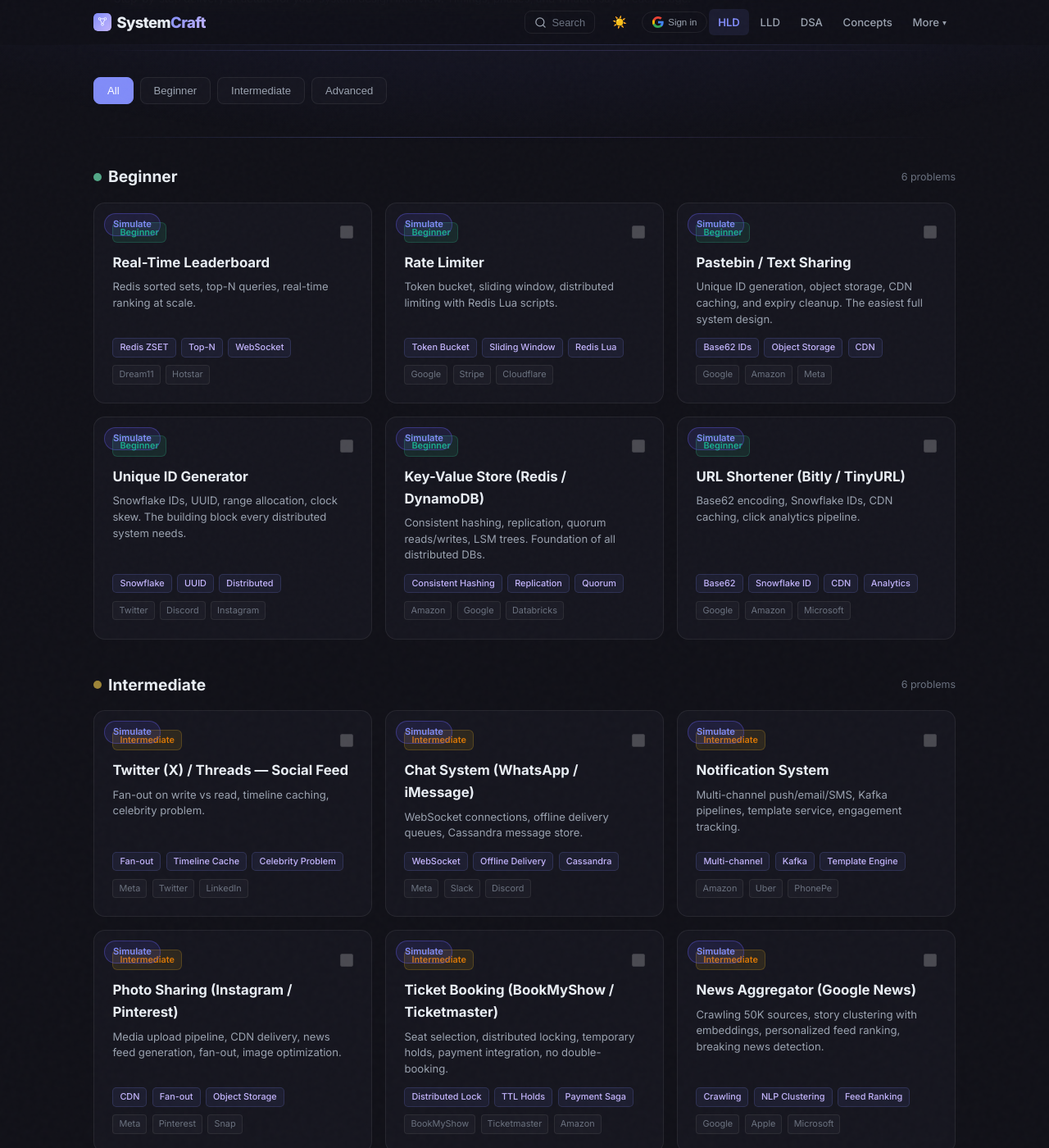
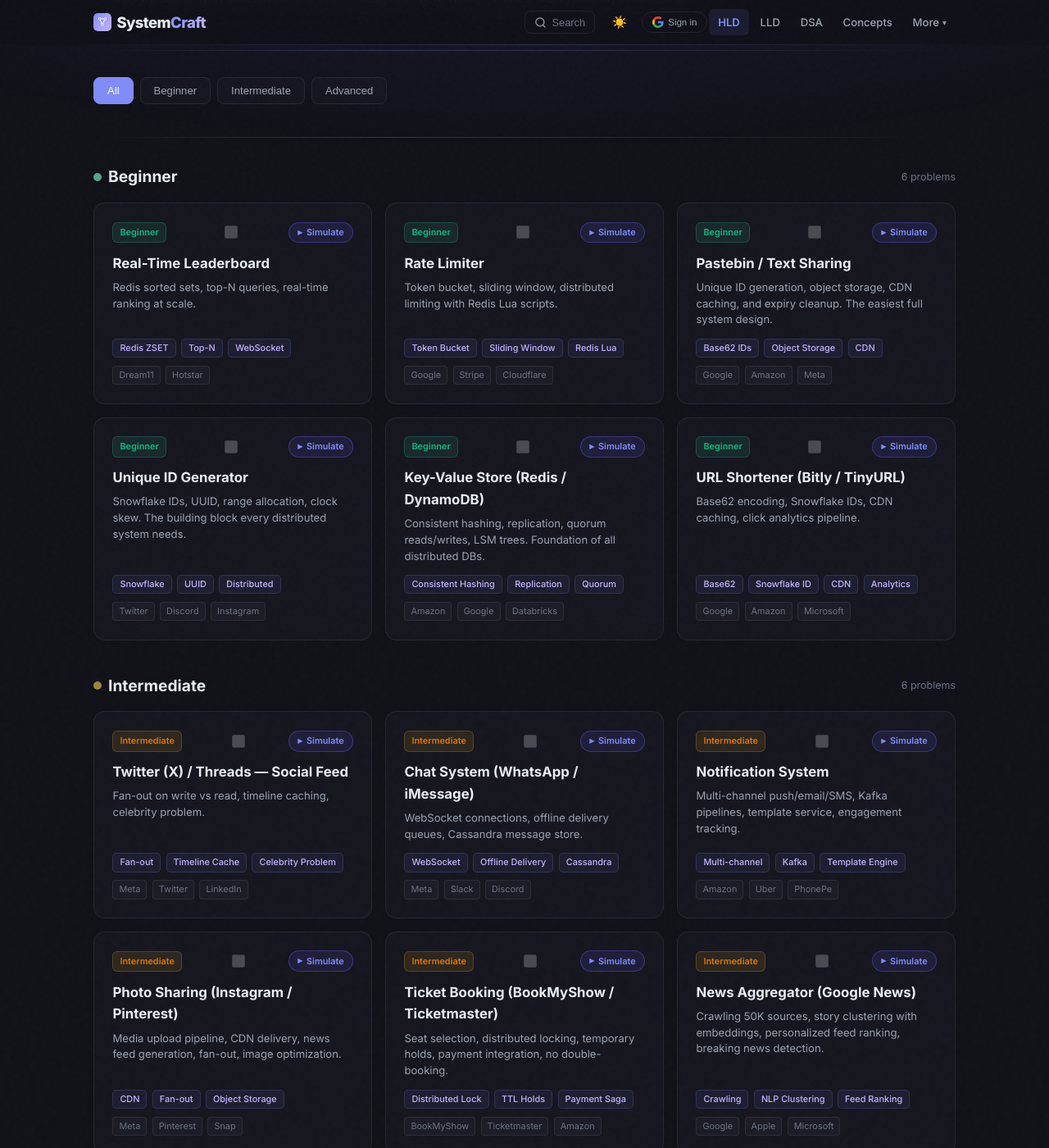
Before and after one commit to iluzn/HLD-Designs, a Jekyll site: the page built from pages/hld.html, in a window 1280 px wide and 1400 px high, scrolled down 675 px. Shown: the whole window at 82% size. Built offline with Jekyll 4.4.1, drawn with Linux system fonts in a browser that asks for light colours; some of the changed text lies outside the part shown.

Commit message:
fix(hld): Stop Simulate chip overlapping difficulty badge; polish simulator UI
- Inject Simulate chip into card-top row so flexbox lays it beside the badge
- Cleaner node styling (filled status-colored icon badge, gradient, shadow)
- Brief banner: prompt + requirement pills instead of bullet list

```diff
--- a/pages/hld.html
+++ b/pages/hld.html
@@ -1123,12 +1123,12 @@
 </script>
 
 <style>
-.sim-chip{position:absolute;top:12px;left:12px;z-index:4;display:inline-flex;align-items:center;gap:5px;
-  font-size:0.7rem;font-weight:600;padding:4px 10px;border-radius:20px;cursor:pointer;
+.sim-chip{display:inline-flex;align-items:center;gap:5px;
+  font-size:0.68rem;font-weight:600;padding:3px 10px;border-radius:20px;cursor:pointer;
   background:rgba(108,99,255,0.12);color:var(--accent);border:1px solid rgba(108,99,255,0.35);
-  text-decoration:none;transition:background .15s,transform .15s;}
+  text-decoration:none;transition:background .15s,transform .15s;white-space:nowrap;}
+.sim-chip::before{content:"▸";font-size:0.7rem;}
 .sim-chip:hover{background:var(--accent);color:#fff;transform:translateY(-1px);}
-.problem-card{position:relative;}
 </style>
 <script>
 // Add a "Simulate" chip to each HLD problem card, deep-linking to the builder.
```
Also changed, not shown: other parts of pages/hld.html (+2 -1 lines), pages/simulator.html (+19 -14 lines).
